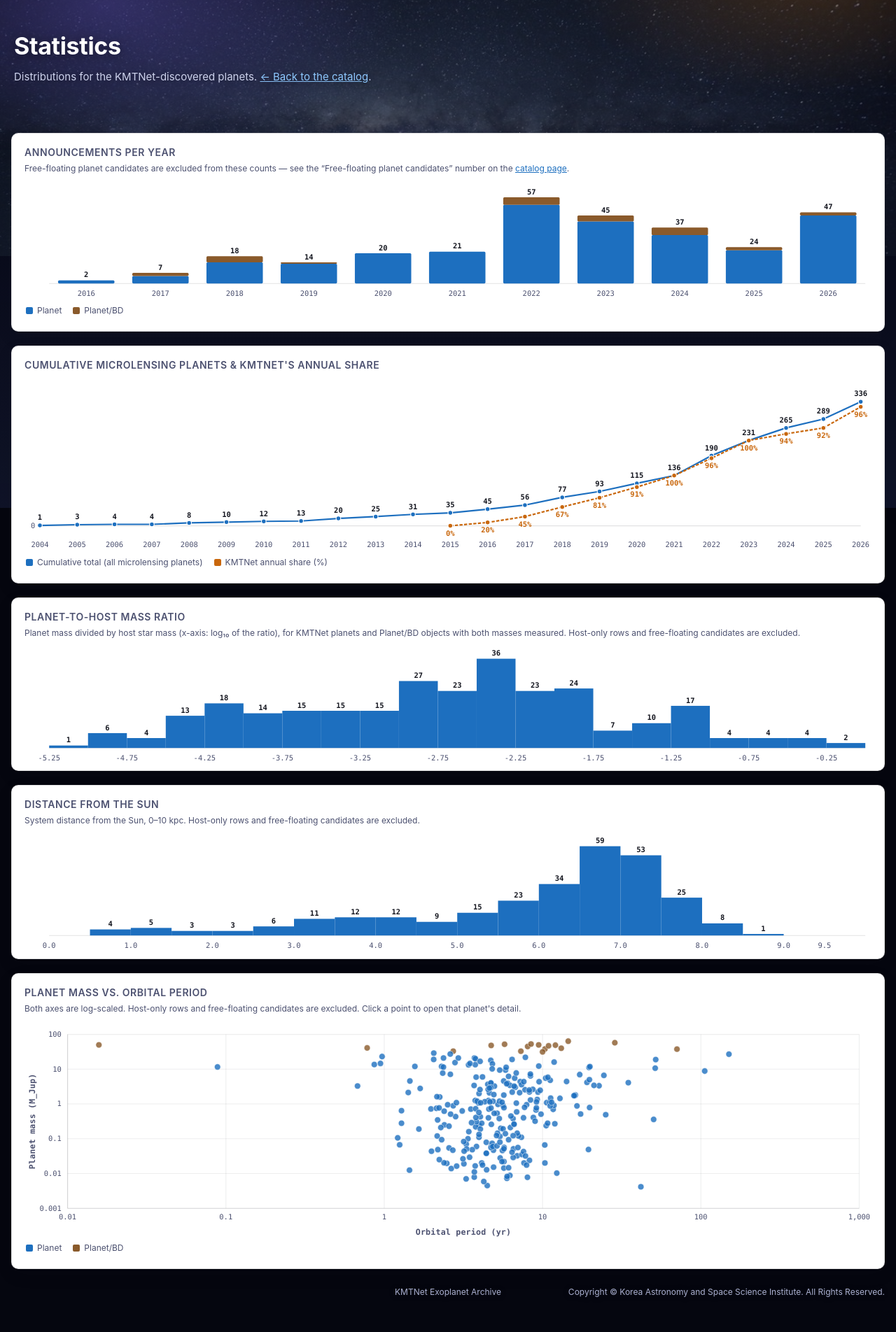
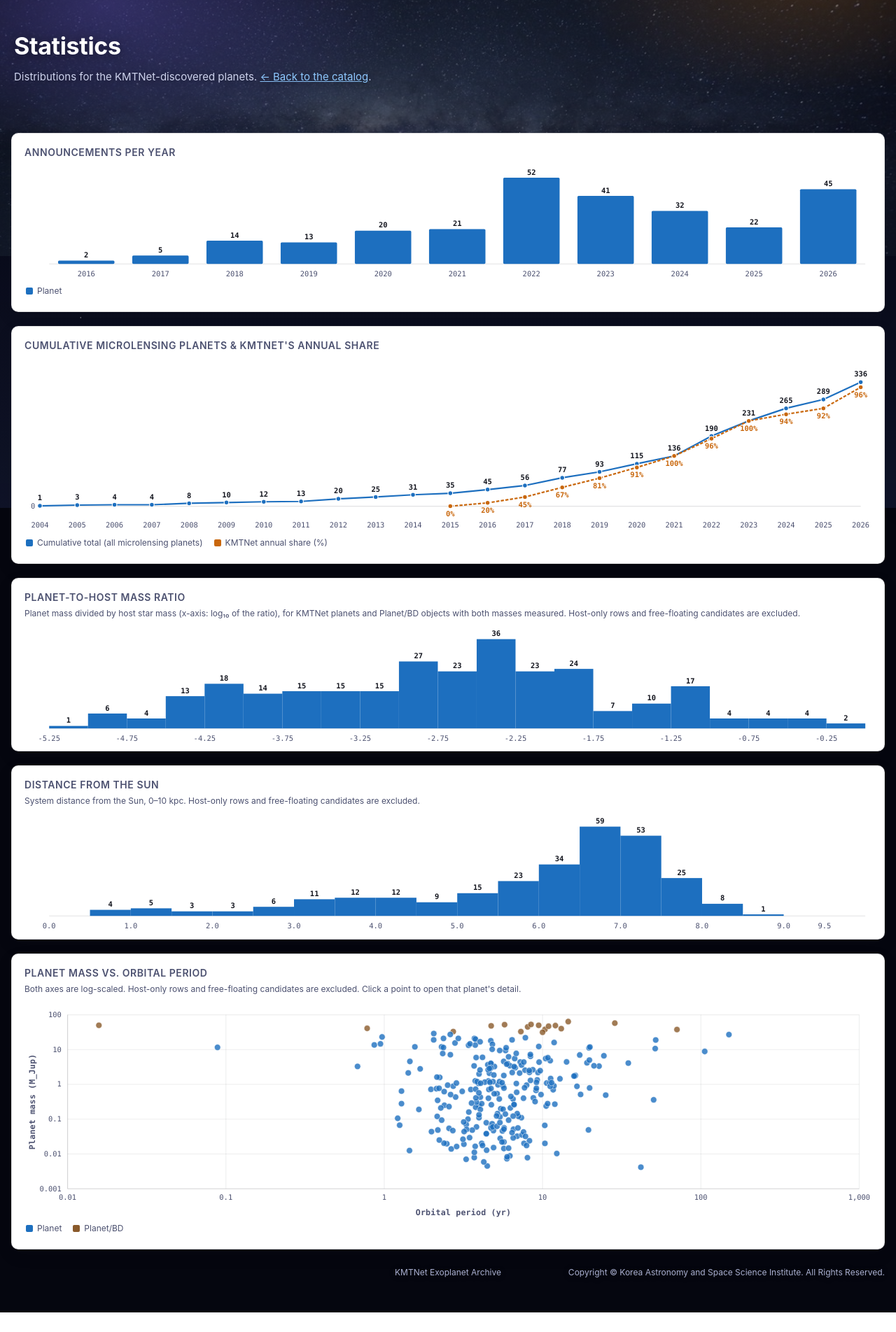
Before and after one commit to bulk17/ExoKMTNet, a PHP site: page /stats.html in a window 1280 px wide. Shown: the part 74-1978 px from the top of the page at 70% size. After the commit the page ends 1950 px from the top, so only its background shows below. Run offline with PHP 8.4, Linux system fonts and the light colour scheme.

Commit message:
Exclude Planet/BD from the "Announcements per year" chart
Bars now count Planet type only, matching the "Planets" definition used
everywhere else on the site. Clicking a bar opens the same Planet-only set
instead of a mix that no longer matched what the bar showed. Also drops
the free-floating-candidates note per feedback and the now-unused Planet/BD
bar-segment styling.

Co-Authored-By: Claude Sonnet 5 <noreply@anthropic.com>
Claude-Session: https://claude.ai/code/session_01RAVsNxWpCwsfMrRuYxU2jC

```diff
--- a/assets/css/style.css
+++ b/assets/css/style.css
@@ -317,7 +317,6 @@ a { color: var(--link); }
 
 .data-chart { width: 100%; height: auto; display: block; }
 .data-chart .bar { fill: var(--planet); }
-#yearChart .bar.bd { fill: var(--bdplanet); }
 .data-chart text { fill: var(--text-dim); font-size: 9.5px; font-family: var(--font-mono); }
 .data-chart .bar-label { fill: var(--text); font-size: 9.5px; font-weight: 600; pointer-events: none; }
 .data-chart .axis-line { stroke: var(--border); stroke-width: 1; }
--- a/assets/js/stats.js
+++ b/assets/js/stats.js
@@ -204,17 +204,17 @@
     if (e.key === "Escape") { closeDrawer(); closeYearModal(); }
   });
 
-  // ---------------- Chart: discoveries per year (free-floating candidates excluded) ----------------
+  // ---------------- Chart: discoveries per year (Planet/BD and free-floating candidates excluded) ----------------
   (function renderChart() {
     var svg = document.getElementById("yearChart");
     if (!svg) return;
     var byYear = {};
-    nonFfpRows.forEach(function (r) {
+    rows.forEach(function (r) {
+      if (r._type !== "planet") return;
       var y = r.pub_year;
       if (!y) return;
-      byYear[y] = byYear[y] || { total: 0, bd: 0 };
+      byYear[y] = byYear[y] || { total: 0 };
       byYear[y].total++;
-      if (r._type === "bdplanet") byYear[y].bd++;
     });
     var yearsSorted = Object.keys(byYear).map(Number).sort(function (a, b) { return a - b; });
     if (!yearsSorted.length) return;
@@ -241,8 +241,7 @@
     yearsSorted.forEach(function (y, i) {
       var d = byYear[y];
       var x = padL + i * barW;
-      var planetH = ((d.total - d.bd) / maxVal) * innerH;
-      var bdH = (d.bd / maxVal) * innerH;
+      var barH = (d.total / maxVal) * innerH;
       var yBase = H - padB;
 
       var group = el("g", { class: "year-group" });
@@ -257,22 +256,17 @@
         x: x, y: padT, width: barW, height: innerH,
       }));
 
-      var segs = [
-        { h: planetH, cls: "bar" },
-        { h: bdH, cls: "bar bd" },
-      ];
-      segs.forEach(function (s) {
-        if (s.h <= 0) return;
-        yBase -= s.h;
+      if (barH > 0) {
+        yBase -= barH;
         group.appendChild(el("rect", {
-          class: s.cls,
+          class: "bar",
           x: x + barW * 0.12,
           y: yBase,
           width: Math.max(barW * 0.76, 1),
-          height: s.h,
+          height: barH,
           rx: 1.5,
         }));
-      });
+      }
 
       svg.appendChild(group);
 
@@ -645,12 +639,11 @@
   var yearTbody = document.querySelector("#yearTable tbody");
 
   function openYearModal(year) {
-    var yearRows = rows.filter(function (r) { return r.pub_year === year && r._type !== "ffp"; });
+    var yearRows = rows.filter(function (r) { return r.pub_year === year && r._type === "planet"; });
     yearRows.sort(function (a, b) { return b.seq - a.seq; });
-    var bdCount = yearRows.filter(function (r) { return r._type === "bdplanet"; }).length;
 
     yearModalTitle.textContent = "Planets Announced in " + year;
-    yearModalSubtitle.textContent = yearRows.length + " " + (yearRows.length === 1 ? "entry" : "entries") + " (Planet/BD: " + bdCount + "개)";
+    yearModalSubtitle.textContent = yearRows.length + " " + (yearRows.length === 1 ? "entry" : "entries");
 
     yearThead.innerHTML = COLUMNS.map(function (col) {
       return (
--- a/index.html
+++ b/index.html
@@ -5,7 +5,7 @@
 <meta name="viewport" content="width=device-width, initial-scale=1" />
 <title>KMTNet Exoplanet Archive</title>
 <meta name="description" content="A browsable catalog of exoplanets discovered by the Korea Microlensing Telescope Network (KMTNet), modeled after the NASA Exoplanet Archive." />
-<link rel="stylesheet" href="assets/css/style.css?v=20260919c" />
+<link rel="stylesheet" href="assets/css/style.css?v=20260919d" />
 </head>
 <body>
 <div class="wrap">
--- a/stats.html
+++ b/stats.html
@@ -5,7 +5,7 @@
 <meta name="viewport" content="width=device-width, initial-scale=1" />
 <title>Statistics — KMTNet Exoplanet Archive</title>
 <meta name="description" content="Distributions of KMTNet-discovered exoplanets: announcements per year, planet-to-host mass ratio, and distance from the Sun." />
-<link rel="stylesheet" href="assets/css/style.css?v=20260919c" />
+<link rel="stylesheet" href="assets/css/style.css?v=20260919d" />
 </head>
 <body>
 <div class="wrap">
@@ -42,11 +42,9 @@
   <section id="chart">
     <div class="chart-card">
       <h2>Announcements per year</h2>
-      <p class="chart-note">Free-floating planet candidates are excluded from these counts — see the “Free-floating planet candidates” number on the <a href="index.html">catalog page</a>.</p>
       <svg id="yearChart" class="data-chart" viewBox="0 0 1100 154" role="img" aria-label="Bar chart of KMTNet planet announcements per year"></svg>
       <div class="legend">
         <span><i style="background:var(--planet)"></i>Planet</span>
-        <span><i style="background:var(--bdplanet)"></i>Planet/BD</span>
       </div>
     </div>
 
@@ -105,6 +103,6 @@
 </div>
 
 <script src="assets/data/planets.js?v=20260918"></script>
-<script src="assets/js/stats.js?v=20260919f"></script>
+<script src="assets/js/stats.js?v=20260919g"></script>
 </body>
 </html>
```
